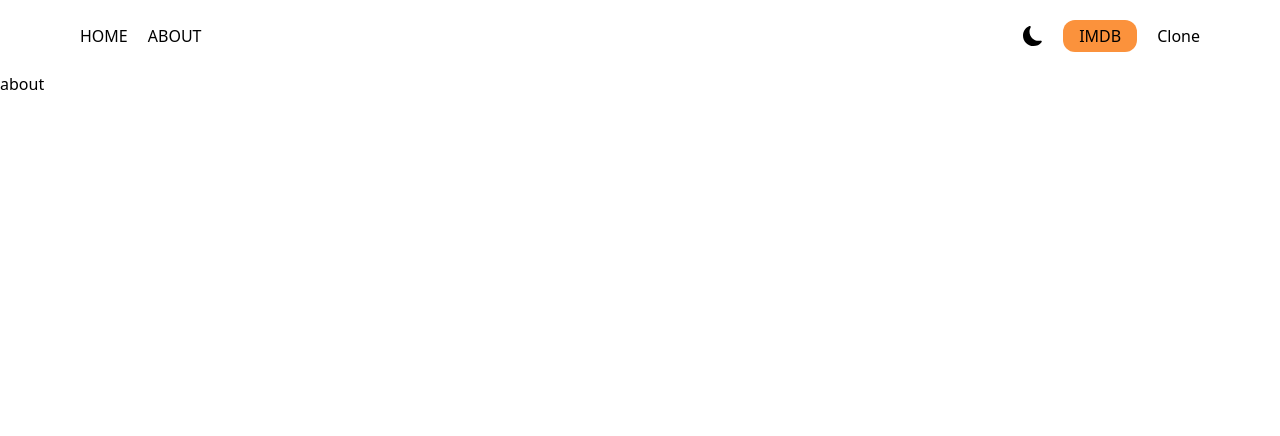
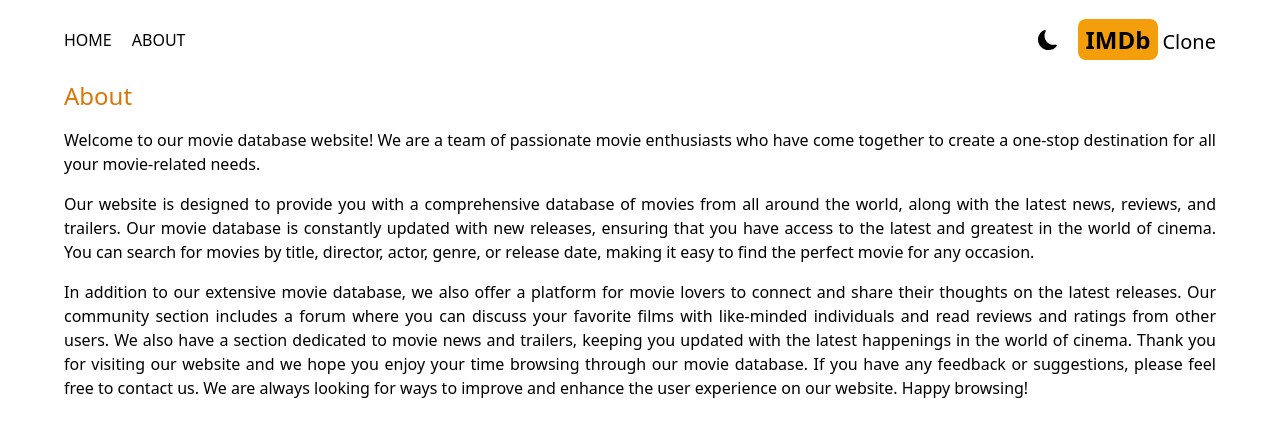
Before and after one commit to Wasimiqtm/imdb, a Next.js app: page /about in a window 1280 px wide. Shown: the top 436 px of the page. Built offline with nearby package versions, Linux system fonts and the light colour scheme.

Commit message:
about page done

```diff
--- a/src/app/about/page.tsx
+++ b/src/app/about/page.tsx
@@ -2,6 +2,37 @@
 
 export default function about() {
   return (
-    <div>about</div>
+    <div className=' max-w-6xl mx-auto space-y-4 text-justify'>
+      <h1 className=' text-2xl font-medium text-amber-600'>About</h1>
+      <p>
+        Welcome to our movie database website! We are a team of passionate movie
+        enthusiasts who have come together to create a one-stop destination for
+        all your movie-related needs.
+      </p>
+
+      <p>
+        Our website is designed to provide you with a comprehensive database of
+        movies from all around the world, along with the latest news, reviews,
+        and trailers. Our movie database is constantly updated with new
+        releases, ensuring that you have access to the latest and greatest in
+        the world of cinema. You can search for movies by title, director,
+        actor, genre, or release date, making it easy to find the perfect movie
+        for any occasion.
+      </p>
+
+      <p>
+        In addition to our extensive movie database, we also offer a platform
+        for movie lovers to connect and share their thoughts on the latest
+        releases. Our community section includes a forum where you can discuss
+        your favorite films with like-minded individuals and read reviews and
+        ratings from other users. We also have a section dedicated to movie news
+        and trailers, keeping you updated with the latest happenings in the
+        world of cinema. Thank you for visiting our website and we hope you
+        enjoy your time browsing through our movie database. If you have any
+        feedback or suggestions, please feel free to contact us. We are always
+        looking for ways to improve and enhance the user experience on our
+        website. Happy browsing!
+      </p>
+    </div>
   )
 }
--- a/src/app/components/Header.tsx
+++ b/src/app/components/Header.tsx
@@ -2,19 +2,26 @@
 import { AiFillHome, AiFillInfoCircle } from "react-icons/ai";
 import HeaderItems from "./HeaderItems";
 import DarkModeSwitch from "./DarkModeSwitch";
+import Link from "next/link";
 
 
 export default function Header() {
   return (
-    <div className=" flex justify-between px-20 py-5">
-      <div className=" flex space-x-5 items-center">
-        <HeaderItems title="HOME" address="/" Icon={AiFillHome}></HeaderItems>
-        <HeaderItems title="ABOUT" address="/about" Icon={AiFillInfoCircle}></HeaderItems>
+    <div className="flex justify-between mx-2 max-w-6xl sm:mx-auto items-center py-6">
+      <div className="flex space-x-5">
+        <HeaderItems title="HOME" address="/" Icon={AiFillHome} />
+        <HeaderItems title="ABOUT" address="/about" Icon={AiFillInfoCircle} />
       </div>
-      <div className=" flex items-center space-x-5">
-        <DarkModeSwitch></DarkModeSwitch>
-        <button className=" bg-orange-400 px-4 py-1 rounded-xl">IMDB</button>
-        <span>Clone</span>
+      <div className="flex items-center space-x-5">
+        <DarkModeSwitch />
+        <Link href="/">
+          <h2 className="text-2xl">
+            <span className="font-bold bg-amber-500 py-1 px-2 rounded-lg mr-1">
+              IMDb
+            </span>
+            <span className="text-xl hidden sm:inline">Clone</span>
+          </h2>
+        </Link>
       </div>
     </div>
   );
--- a/src/app/page.tsx
+++ b/src/app/page.tsx
@@ -5,8 +5,8 @@
 
 export default function Home() {
   return (
-    <>
-      <h1 className=" text-red-400">Home</h1>
-    </>
+    <div className=" max-w-6xl mx-auto space-y-4">
+      <h1 className=' text-2xl font-medium text-amber-600'>Home</h1>
+    </div>
   );
 }
```
